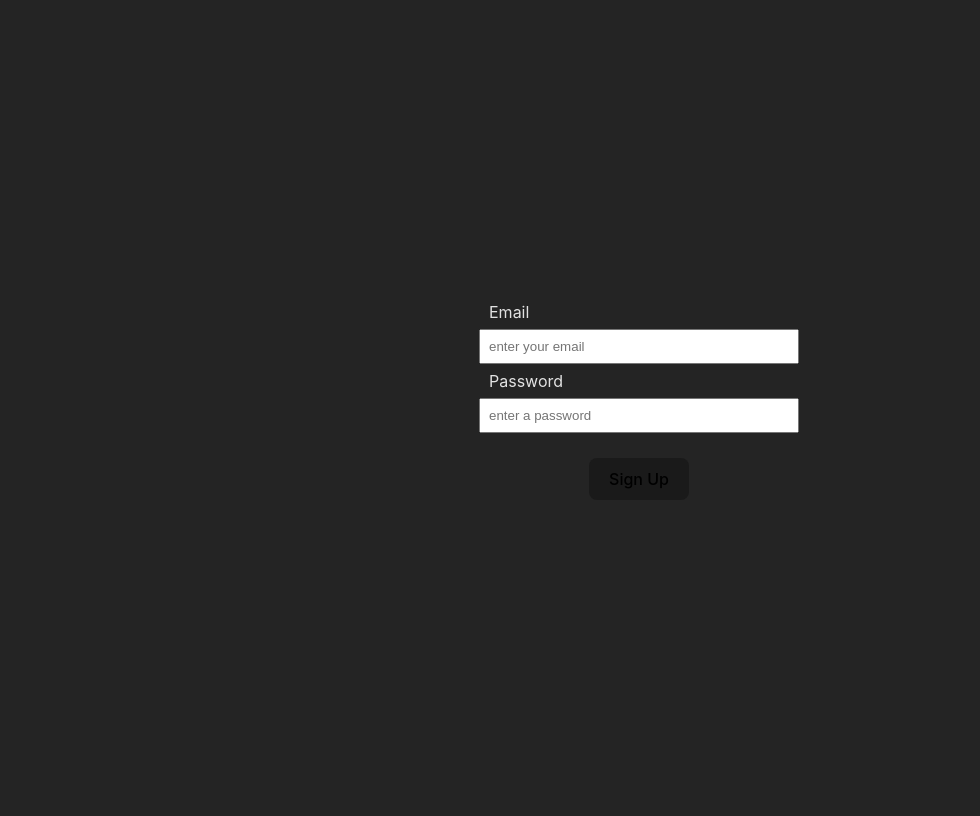
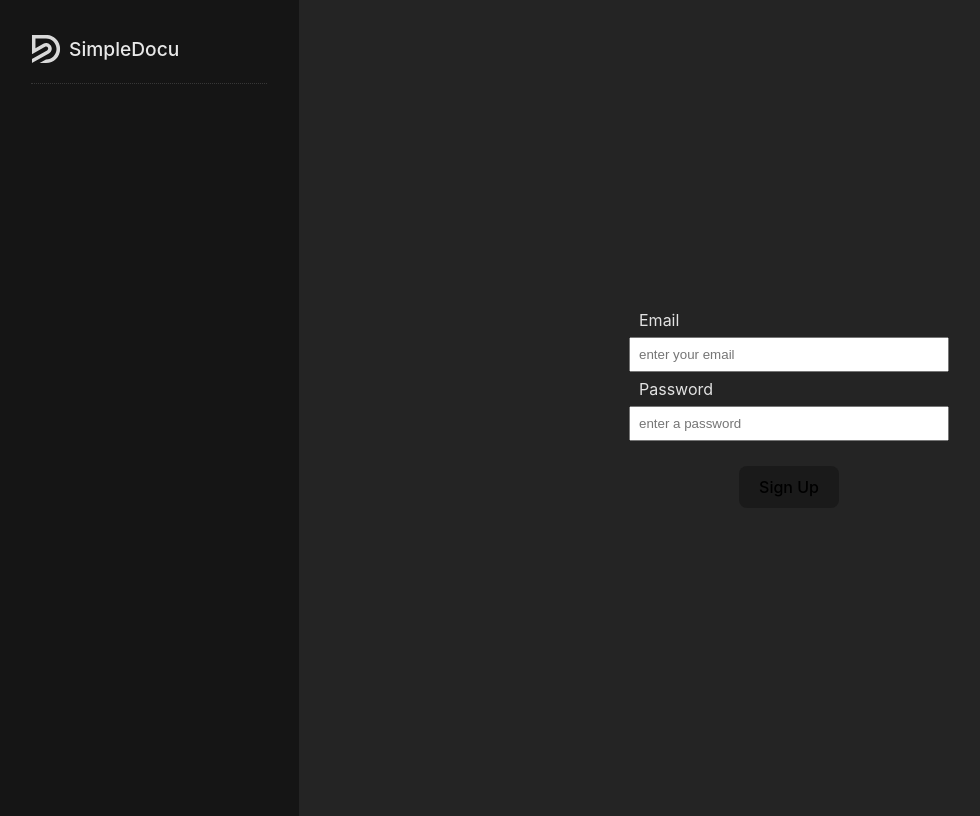
Before and after one commit to wrfmartinez/simpledocu, a React (Vite) app: page /signup in a window 1280 px wide. Shown: the whole page, without its empty margins (1-981 px from the left). Built offline with nearby package versions, Linux system fonts and the light colour scheme.

Commit message:
Add Sidbar component to signup and login

```diff
--- a/src/components/Sidebar.tsx
+++ b/src/components/Sidebar.tsx
@@ -1,23 +1,40 @@
-import '../assets/css/Sidebar.css';
+import { Link } from "react-router-dom";
+import "../assets/css/Sidebar.css";
 
 const Sidebar = () => {
+  console.log(location.pathname.split("/")[1]);
+
   return (
     <nav className="sidebar">
-      <a className='sidebar-brand' href="/">
+      <a className="sidebar-brand" href="/">
         <img src="../../public/simpledocu.svg" alt="simple docu logo" />
         <p>SimpleDocu</p>
       </a>
+      {location.pathname.split("/")[1] !== "login" &&
+      location.pathname.split("/")[1] !== "signup" ? (
+        <>
           <ul className="sidebar-links">
             <li className="sidebar-link">
               <a href="/dashboard">Dashboard</a>
             </li>
             <li className="sidebar-link">
-          <a className='' href="/dashboard/create">Create Docs</a>
+              <a className="" href="/dashboard/create">
+                Create Docs
+              </a>
             </li>
             <li className="sidebar-link">
-          <a className='active' href="/dashboard/documents">My Docs</a>
+              <a className="active" href="/dashboard/documents">
+                My Docs
+              </a>
             </li>
           </ul>
+          <Link to="/">
+            <button>Logout</button>
+          </Link>
+        </>
+      ) : (
+        <></>
+      )}
     </nav>
   );
 };
--- a/src/routes/Login.tsx
+++ b/src/routes/Login.tsx
@@ -1,5 +1,10 @@
+import Sidebar from "../components/Sidebar";
+import { Link } from "react-router-dom";
+
 const Login = () => {
   return (
+    <main style={{display: "grid", gridTemplateColumns: "300px 1fr"}}>
+      <Sidebar />
       <div
         style={{
           display: "flex",
@@ -38,9 +43,10 @@ const Login = () => {
             name="password"
             placeholder="enter a password"
           />
-        <button style={{ marginTop: "20px" }}>Login</button>
+          <Link to="/dashboard"><button style={{ marginTop: "20px" }}>Login</button></Link>
         </div>
       </div>
+    </main>
   );
 };
 
--- a/src/routes/Signup.tsx
+++ b/src/routes/Signup.tsx
@@ -1,5 +1,10 @@
+import Sidebar from "../components/Sidebar";
+import { Link } from "react-router-dom";
+
 const Signup = () => {
   return (
+    <main style={{display: "grid", gridTemplateColumns: "300px 1fr"}}>
+      <Sidebar />
       <div
         style={{
           display: "flex",
@@ -38,10 +43,11 @@ const Signup = () => {
             name="password"
             placeholder="enter a password"
           />
-        <button style={{ marginTop: "20px" }}>Sign Up</button>
+          <Link to="/dashboard"><button style={{ marginTop: "20px" }}>Sign Up</button></Link>
         </div>
       </div>
-  )
-}
+    </main>
+  );
+};
 
 export default Signup;
```
Lines whose indentation alone changed are shown as unchanged.
